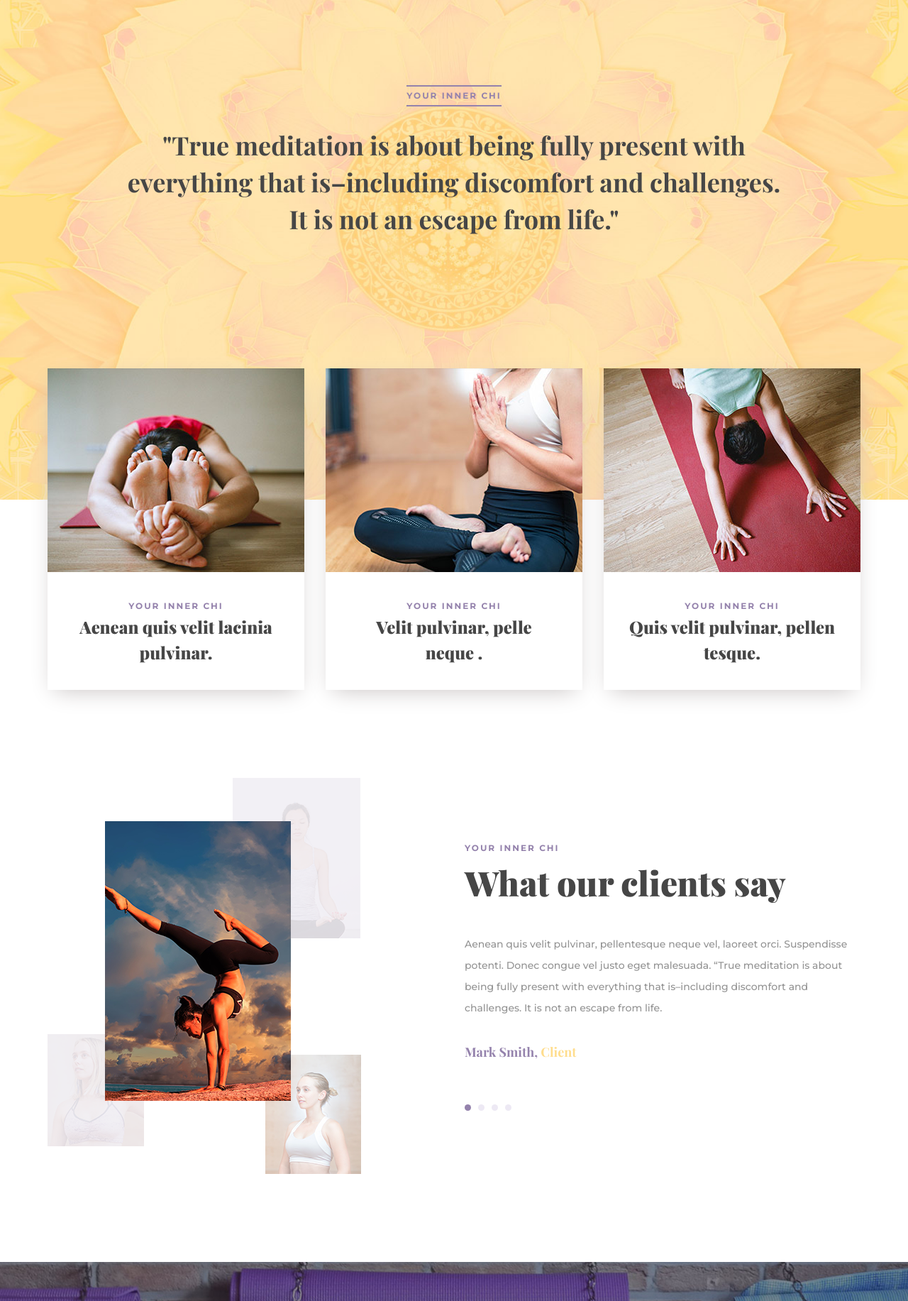
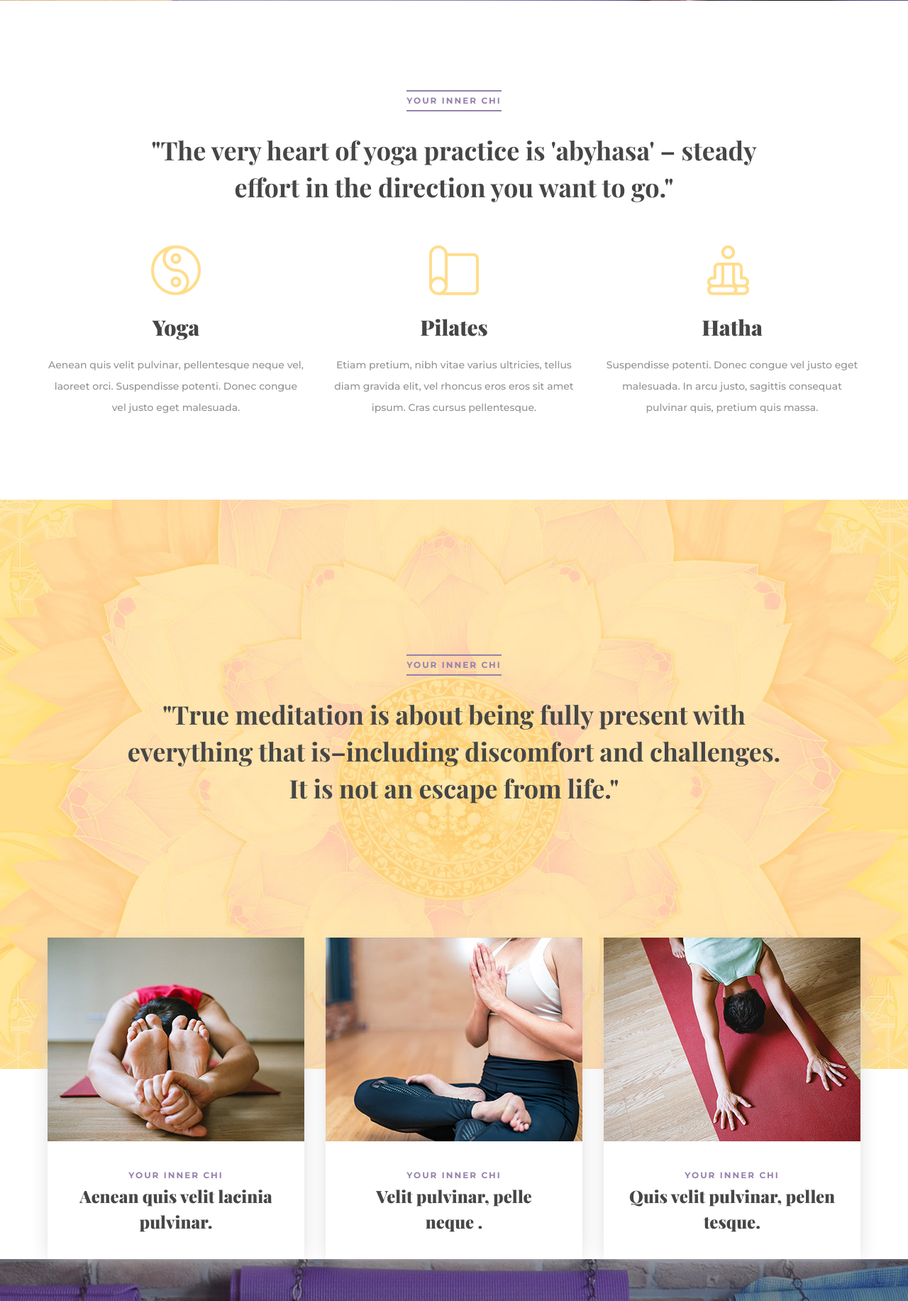
Before and after one commit to gitkrsna/yogasite, a Django app: page / in a window 1280 px wide. Shown: the part 801-2634 px from the top of the page at 71% size. Run offline with Django 3.2, Linux system fonts and the light colour scheme; some libraries are stand-ins or nearby versions.

Commit message:
first commit

```diff
--- a/templates/index.html
+++ b/templates/index.html
@@ -8,7 +8,19 @@
 <div class="content-wrapper">
 
 
-
+    <section class="different-yoga set-bg spad" data-setbg="/static/img/hero-slider/hero-slider-1.jpg">
+        <div class="container">
+            <div class="row">
+                <div class="col-lg-10 offset-lg-1">
+                    <div class="home-title">
+                        <span>Your inner Chi</span>
+                        <h2>&#34;True meditation is about being fully present with everything that is–including discomfort and challenges. It is not an escape from life.&#34;
+                        </h2>
+                    </div>
+                </div>
+            </div>
+        </div>
+    </section>
 
     <!-- Yoga Classes Section Begin -->
     <section class="yoga-classes-section spad">
@@ -103,45 +115,7 @@
     </section>
     <!-- Yoga Name Section End -->
 
-    <!-- Client Section Begin -->
-    <section class="client-section spad">
-        <div class="container">
-            <div class="row">
-                <div class="col-lg-5">
-                    <div class="client-left-img">
-                        <img src="/static/img/client-left.png" alt="">
-                    </div>
-                </div>
-                <div class="col-lg-6 offset-lg-1">
-                    <div class="client-says">
-                        <div class="section-title">
-                            <span>Your inner Chi</span>
-                            <h2>What our clients say</h2>
-                        </div>
-                        <div class="client-items owl-carousel">
-                            <div class="single-client-item">
-                                <p>Aenean quis velit pulvinar, pellentesque neque vel, laoreet orci. Suspendisse potenti. Donec congue vel justo eget malesuada. “True meditation is about being fully present with everything that is–including discomfort and challenges. It is not an escape from life.</p>
-                                <h5>Mark Smith, <span>Client</span></h5>
-                            </div>
-                            <div class="single-client-item">
-                                <p>Aenean quis velit pulvinar, pellentesque neque vel, laoreet orci. Suspendisse potenti. Donec congue vel justo eget malesuada. “True meditation is about being fully present with everything that is–including discomfort and challenges. It is not an escape from life.</p>
-                                <h5>Mark Smith, <span>Client</span></h5>
-                            </div>
-                            <div class="single-client-item">
-                                <p>Aenean quis velit pulvinar, pellentesque neque vel, laoreet orci. Suspendisse potenti. Donec congue vel justo eget malesuada. “True meditation is about being fully present with everything that is–including discomfort and challenges. It is not an escape from life.</p>
-                                <h5>Mark Smith, <span>Client</span></h5>
-                            </div>
-                            <div class="single-client-item">
-                                <p>Aenean quis velit pulvinar, pellentesque neque vel, laoreet orci. Suspendisse potenti. Donec congue vel justo eget malesuada. “True meditation is about being fully present with everything that is–including discomfort and challenges. It is not an escape from life.</p>
-                                <h5>Mark Smith, <span>Client</span></h5>
-                            </div>
-                        </div>
-                    </div>
-                </div>
-            </div>
-        </div>
-    </section>
-    <!-- Client Section End -->
+
 
     <!-- Call To Action Section Begin -->
     <section class="callto-section set-bg" data-setbg="/static/img/callto-bg.jpg">
```
